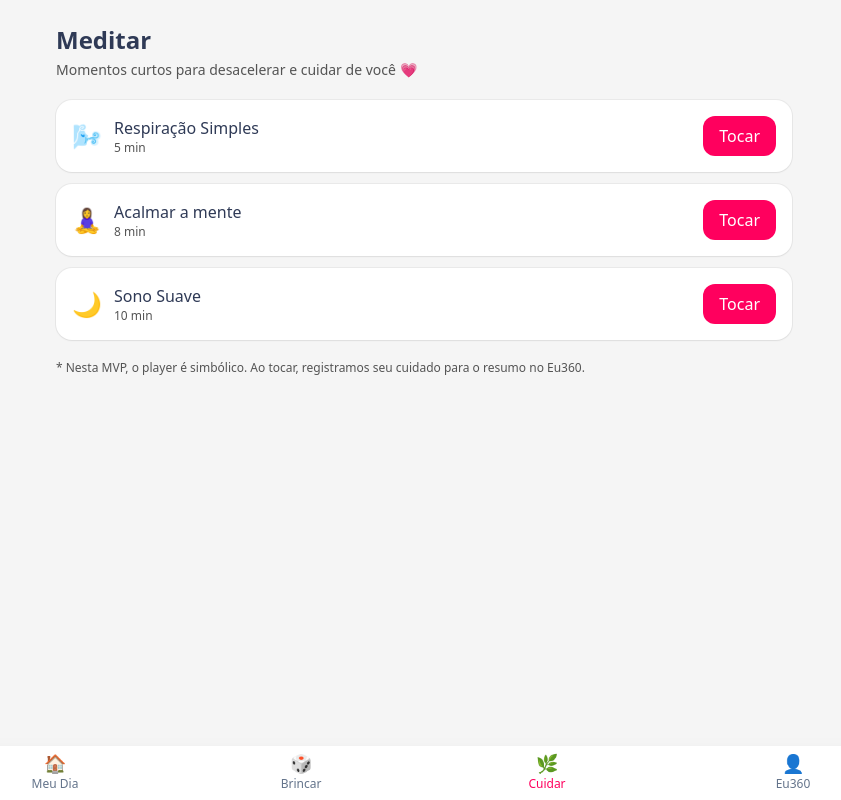
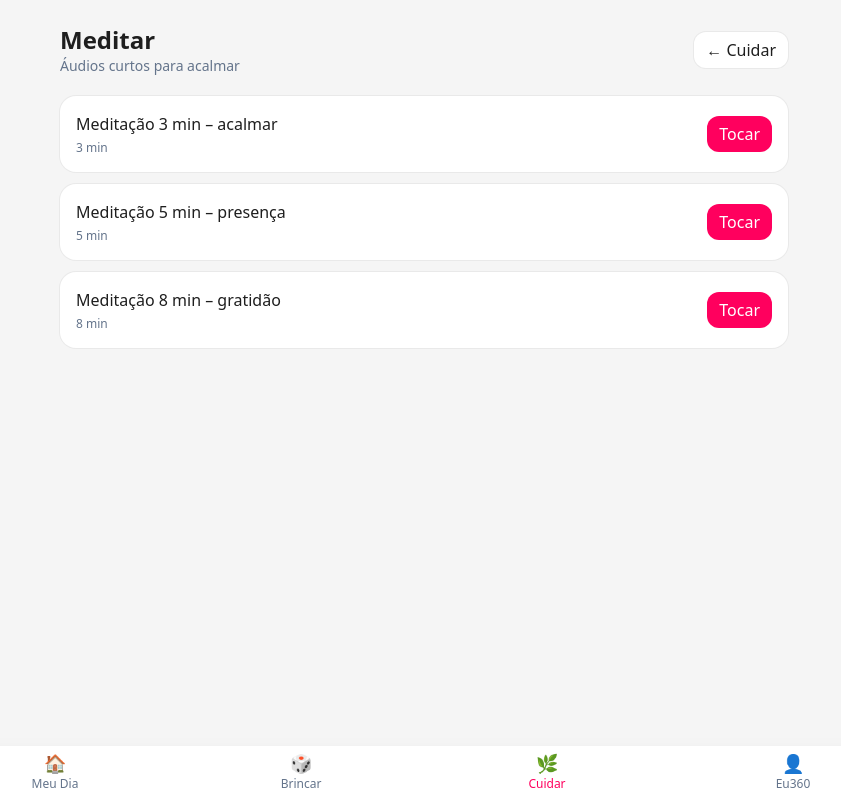
Before and after one commit to simonebrusco/materna360-app, a Next.js app in the folder materna360_starter/: page /cuidar/meditar in a window 1280 px wide. Shown: the whole page, without its empty margins (216-1057 px from the left). Built offline with nearby package versions, Linux system fonts and the light colour scheme.

Commit message:
Update page.jsx

```diff
--- a/materna360_starter/app/cuidar/meditar/page.jsx
+++ b/materna360_starter/app/cuidar/meditar/page.jsx
@@ -1,74 +1,79 @@
-// materna360_starter/app/cuidar/meditar/page.jsx
 "use client";
 
 import { useState } from "react";
-import { getJSON, setJSON } from "../../../lib/storage";
-import { toast } from "../../../lib/toast";
+import Link from "next/link";
 
 const TRACKS = [
-  { id: "resp-simples", title: "Respiração Simples", durMin: 5, emoji: "🌬️" },
-  { id: "acalma-mente", title: "Acalmar a mente", durMin: 8, emoji: "🧘‍♀️" },
-  { id: "sono-suave", title: "Sono Suave", durMin: 10, emoji: "🌙" },
+  { id: "resp-3", title: "Meditação 3 min – acalmar", minutes: 3 },
+  { id: "resp-5", title: "Meditação 5 min – presença", minutes: 5 },
+  { id: "resp-8", title: "Meditação 8 min – gratidão", minutes: 8 },
 ];
 
-function incWellbeingMinutes(kind, minutes) {
-  const key = "m360:wellbeing";
-  const data = getJSON(key) || { meditationMin: 0, breathMin: 0, history: [] };
-  if (kind === "meditation") data.meditationMin = (data.meditationMin || 0) + minutes;
-  setJSON(key, data);
+// chave única para o resumo semanal
+const TIME_KEY = "m360:time";
+
+function weekKey(d = new Date()) {
+  // YYYY-WW simples
+  const firstJan = new Date(d.getFullYear(), 0, 1);
+  const days = Math.floor((d - firstJan) / 86400000);
+  const week = Math.ceil((d.getDay() + 1 + days) / 7);
+  return `${d.getFullYear()}-${String(week).padStart(2, "0")}`;
+}
+
+function addMeditationMinutes(min) {
+  try {
+    const wk = weekKey();
+    const raw = localStorage.getItem(TIME_KEY);
+    const obj = raw ? JSON.parse(raw) : {};
+    const cur = obj[wk] || { meditation: 0, breathing: 0 };
+    const next = { ...obj, [wk]: { ...cur, meditation: (cur.meditation || 0) + min } };
+    localStorage.setItem(TIME_KEY, JSON.stringify(next));
+    // badge
+    window.dispatchEvent(new CustomEvent("m360:win", { detail: { type: "badge", name: "Cuidar de Mim" } }));
+    return true;
+  } catch {
+    return false;
+  }
 }
 
 export default function MeditarPage() {
-  const [playing, setPlaying] = useState(null);
+  const [toast, setToast] = useState("");
 
   function onPlay(t) {
-    setPlaying(t.id);
-
-    // badge + toast + métrica local
-    try {
-      window.dispatchEvent(
-        new CustomEvent("m360:win", {
-          detail: { type: "badge", name: "Cuidar de Mim" },
-        })
-      );
-    } catch {}
-    incWellbeingMinutes("meditation", t.durMin);
-    toast(`Reproduzindo: ${t.title}`, { icon: "▶️" });
+    const ok = addMeditationMinutes(t.minutes);
+    if (ok) {
+      setToast(`Registrado: ${t.minutes} min de meditação 💛`);
+      setTimeout(() => setToast(""), 2500);
+    }
   }
 
   return (
-    <main className="max-w-3xl mx-auto px-4 py-6">
-      <h1 className="text-2xl font-semibold text-[#2f3a56]">Meditar</h1>
-      <p className="text-sm text-[#545454] mt-1">
-        Momentos curtos para desacelerar e cuidar de você 💗
-      </p>
+    <main className="max-w-3xl mx-auto px-5 py-6">
+      <header className="flex items-center justify-between mb-5">
+        <div>
+          <h1 className="text-2xl font-semibold">Meditar</h1>
+          <p className="text-sm text-slate-500">Áudios curtos para acalmar</p>
+        </div>
+        <Link href="/cuidar" className="rounded-xl bg-white ring-1 ring-black/5 px-3 py-1.5">← Cuidar</Link>
+      </header>
 
-      <ul className="mt-5 grid grid-cols-1 gap-3">
-        {TRACKS.map((t) => (
-          <li key={t.id} className="rounded-2xl bg-white ring-1 ring-black/5 shadow-sm p-4">
-            <div className="flex items-center justify-between gap-3">
-              <div className="flex items-center gap-3">
-                <span className="text-2xl">{t.emoji}</span>
-                <div>
-                  <div className="font-medium text-[#2f3a56]">{t.title}</div>
-                  <div className="text-xs text-[#545454]">{t.durMin} min</div>
-                </div>
-              </div>
-              <button
-                onClick={() => onPlay(t)}
-                className="rounded-xl px-4 py-2 text-white"
-                style={{ backgroundColor: "#ff005e" }}
-              >
-                {playing === t.id ? "Tocando..." : "Tocar"}
-              </button>
+      <section className="grid grid-cols-1 gap-3">
+        {TRACKS.map(t => (
+          <article key={t.id} className="rounded-2xl bg-white ring-1 ring-black/5 p-4 flex items-center justify-between">
+            <div>
+              <div className="font-medium">{t.title}</div>
+              <div className="text-xs text-slate-500 mt-1">{t.minutes} min</div>
             </div>
-          </li>
+            <button onClick={() => onPlay(t)} className="rounded-xl bg-[#ff005e] text-white px-3 py-1.5">Tocar</button>
+          </article>
         ))}
-      </ul>
+      </section>
 
-      <div className="mt-5 text-xs text-[#545454]">
-        * Nesta MVP, o player é simbólico. Ao tocar, registramos seu cuidado para o resumo no Eu360.
-      </div>
+      {toast && (
+        <div className="fixed left-1/2 -translate-x-1/2 bottom-24 z-50 rounded-xl bg-black/80 text-white px-4 py-2 text-sm">
+          {toast}
+        </div>
+      )}
     </main>
   );
 }
```
